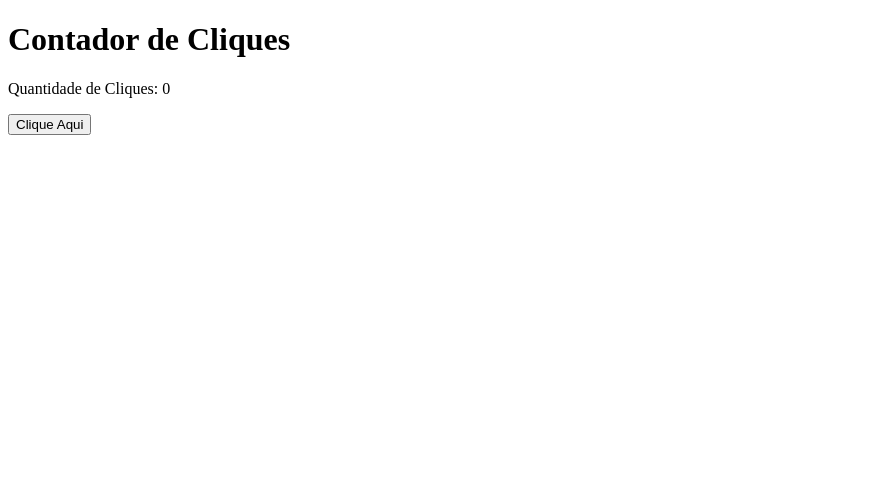
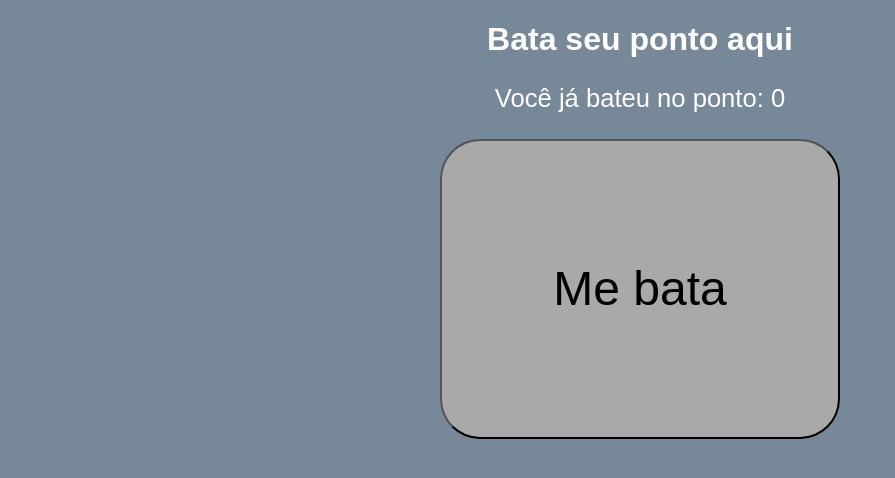
Before and after one commit to RamomSouza07/laboratory, a browser extension: page teste/contador.html in a window 1280 px wide. Shown: the whole page, without its empty margins (0-895 px from the left). Drawn offline with Linux system fonts and the light colour scheme.

Commit message:
Update contador.html

```diff
--- a/teste/contador.html
+++ b/teste/contador.html
@@ -4,11 +4,37 @@
     <meta charset="UTF-8">
     <meta name="viewport" content="width=device-width, initial-scale=1.0">
     <title>Contador de Cliques</title>
+    <style>
+        body{
+            font-family: Arial, Helvetica, sans-serif;
+            background-color: lightslategray;
+        }
+        h1{
+            color: white;
+            text-align: center;
+        }
+        p{
+            font-size: 1.6em;
+            color: white;
+            text-align: center;
+        }
+        div{
+            text-align:center ;
+        }
+        button{
+            color: black;
+            background-color: darkgray;
+            border-radius: 40px;
+            font-size: 3em;
+            width: 400px;
+            height: 300px;
+        }
+    </style>
 </head>
 <body>
-    <h1>Contador de Cliques</h1>
-    <p>Quantidade de Cliques: <span id="contador">0</span></p>
-    <button id="botao">Clique Aqui</button>
+    <h1>Bata seu ponto aqui</h1>
+    <p>Você já bateu no ponto: <span id="contador">0</span></p>
+    <div><button id="botao">Me bata</button></div>
 
     <script src="script.js"></script>
 </body>
```
